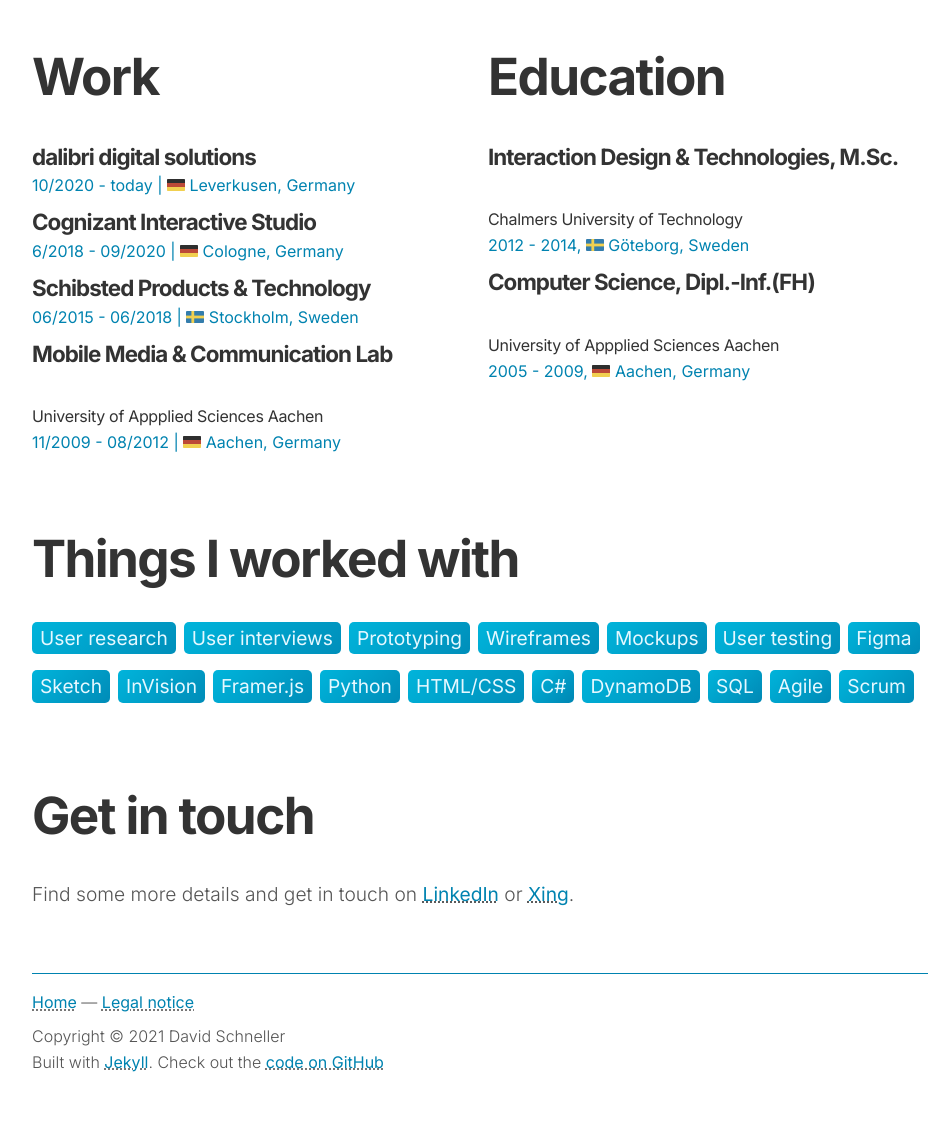
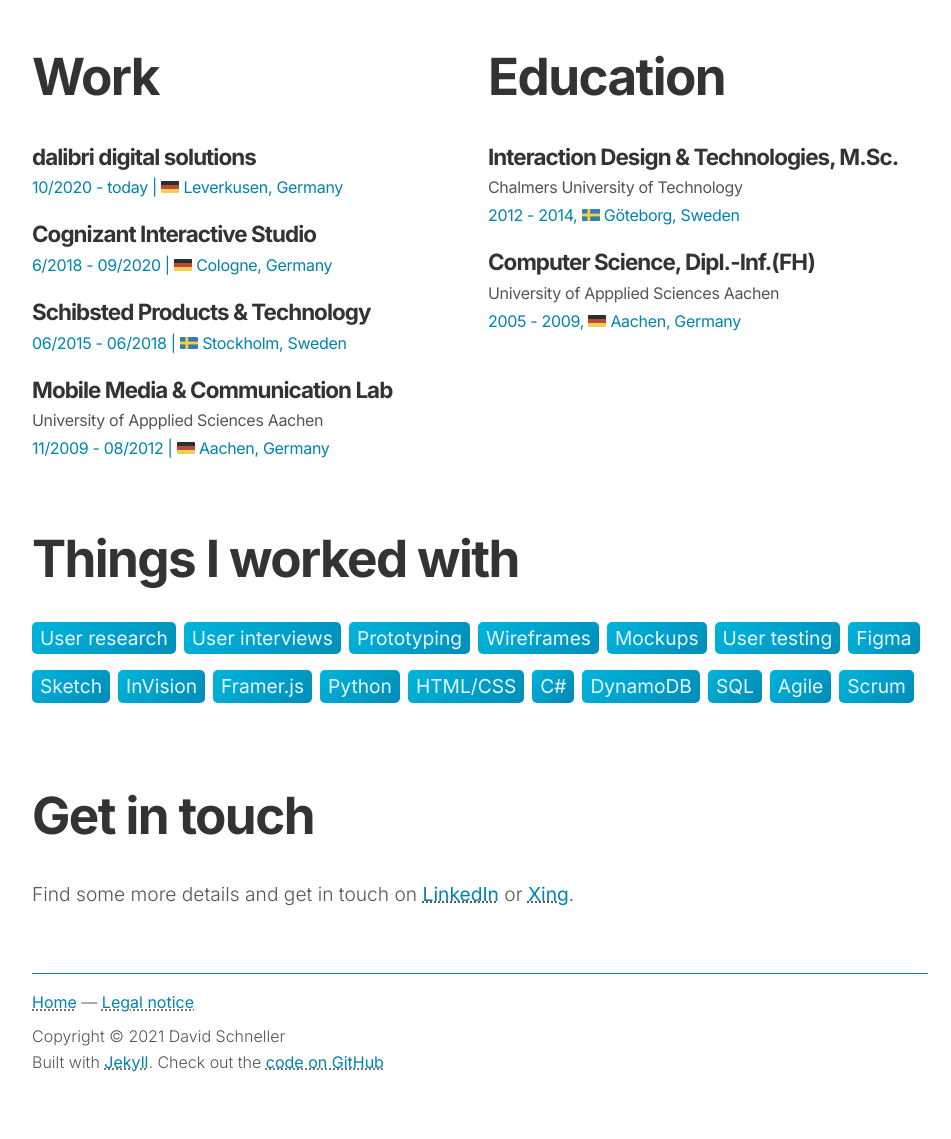
Before and after one commit to DavidSlr/portfolio, a Jekyll site: the page built from index.md, in a window 1280 px wide. Shown: the part 1483-2622 px from the top of the page, without its empty margins (160-1111 px from the left). Built offline with Jekyll 4.4.1, drawn with Linux system fonts in a browser that asks for light colours.

Commit message:
CV margin fixes

```diff
--- a/_includes/cv.html
+++ b/_includes/cv.html
@@ -16,7 +16,7 @@
             </header>
             <header>
                 <h3>Mobile Media & Communication Lab</h3>
-                <h4>University of Appplied Sciences Aachen</h4>
+                <p>University of Appplied Sciences Aachen</p>
                 <p class="tagline">11/2009 - 08/2012 | <img src="/images/flag-de.svg" class="flag" /> Aachen, Germany</p>
             </header>
         </div>
@@ -27,7 +27,7 @@
         <div>
             <header>
                 <h3>Interaction Design & Technologies, M.Sc.</h3>
-                <h4>Chalmers University of Technology</h4>
+                <p>Chalmers University of Technology</p>
                 <p class="tagline">2012 - 2014, <img src="/images/flag-se.svg" class="flag" /> Göteborg, Sweden</p>
             </header>
             <p></p>
@@ -35,7 +35,7 @@
         <div>
             <header>
                 <h3>Computer Science, Dipl.-Inf.(FH)</h3>
-                <h4>University of Appplied Sciences Aachen</h4>
+                <p>University of Appplied Sciences Aachen</p>
                 <p class="tagline">2005 - 2009, <img src="/images/flag-de.svg" class="flag" /> Aachen, Germany</p>
             </header>
             <p></p>
--- a/css/style.scss
+++ b/css/style.scss
@@ -319,11 +319,16 @@ a.float-right {
         }
     }
 
-    h3, h4 {
+    h3, p {
         margin-bottom: 0;
     }
-    h3 { font-size: 1.4rem; line-height: 1.5;  letter-spacing: -.06rem; }
-    h4 {
+    h3 {
+        font-size: 1.4rem;
+        line-height: 1.5;
+        letter-spacing: -.06rem;
+        margin-top: 1rem;
+    }
+    p {
         font-size: 1.0rem;
         line-height: 1.75;
         letter-spacing: -.02rem;
```
